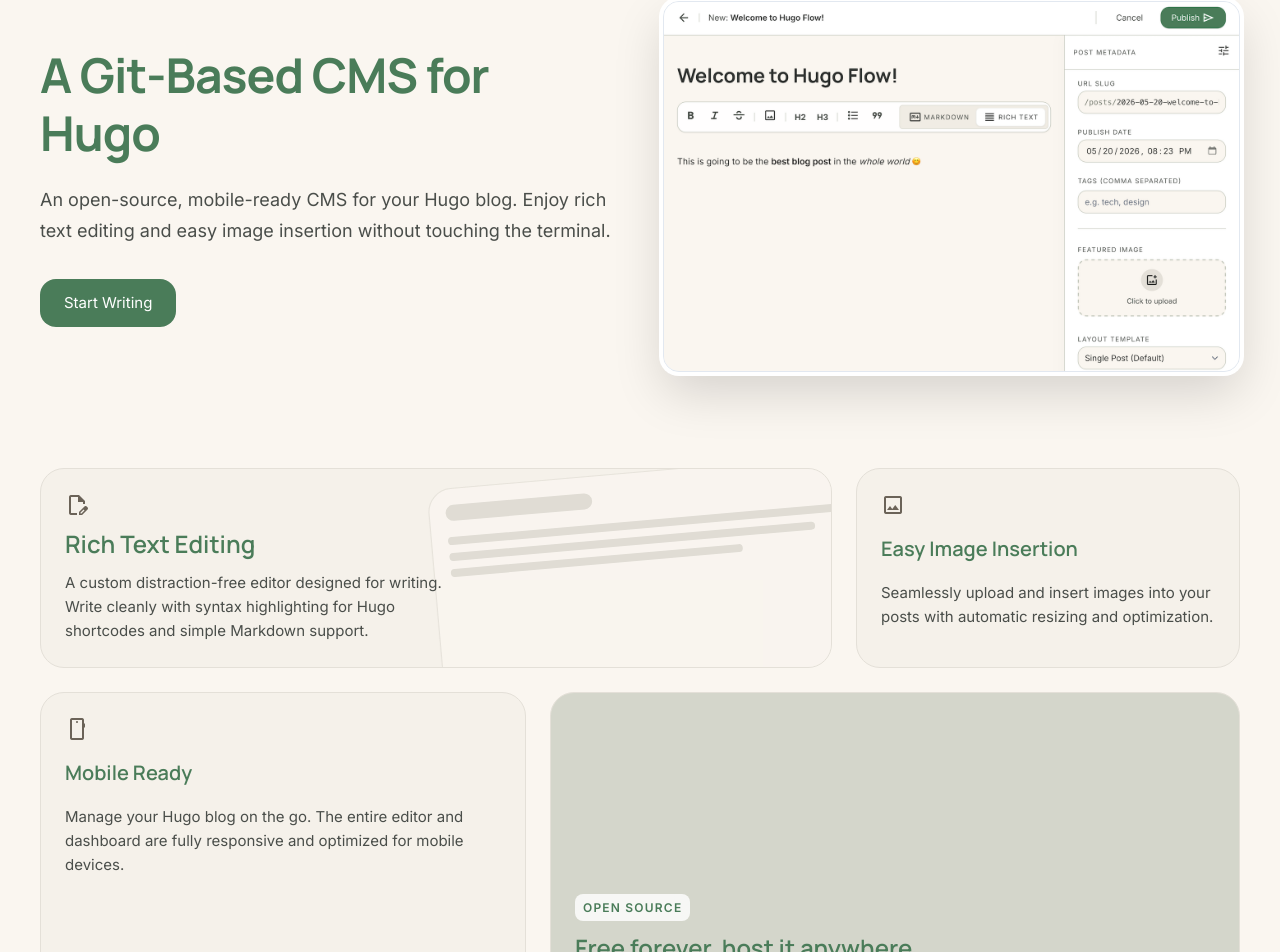
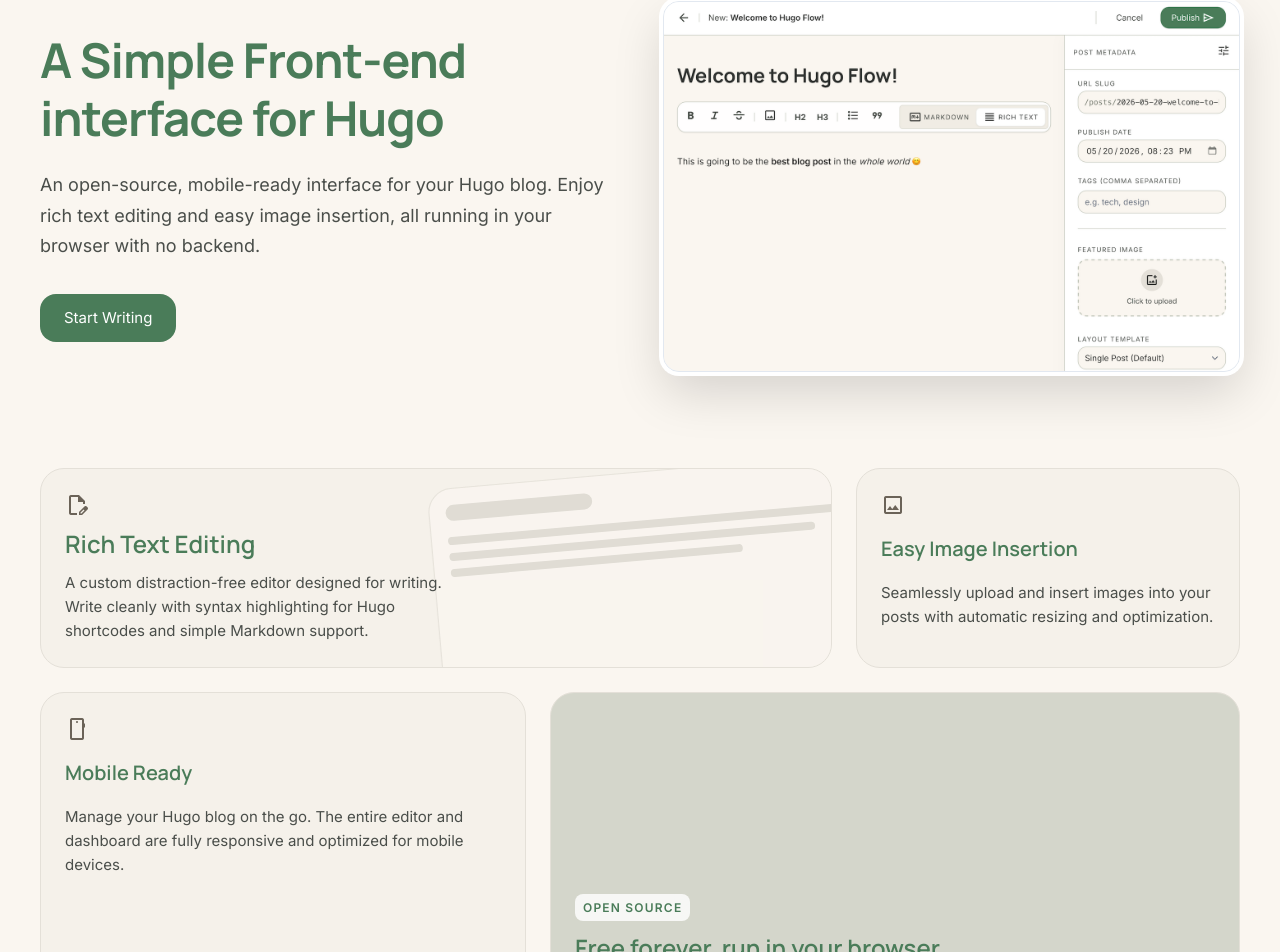
Before and after one commit to arashThr/hugo-cms, a Next.js app: page / in a window 1280 px wide. Shown: the part 183-1135 px from the top of the page. Built offline with nearby package versions, Linux system fonts and the light colour scheme; no server answers.

Commit message:
Update title

```diff
--- a/src/app/layout.tsx
+++ b/src/app/layout.tsx
@@ -10,8 +10,8 @@
 const nunitoSans = Nunito_Sans({ subsets: ["latin"], variable: "--font-nunito-sans" });
 
 export const metadata: Metadata = {
-  title: "HugoFlow - The Modern CMS for Hugo",
-  description: "A clinical, high-velocity content management system designed specifically for Hugo.",
+  title: "HugoFlow - The Modern Git-based Front-end interface for Hugo",
+  description: "A clean, Git-based Front-end interface for Hugo.",
 };
 
 export default function RootLayout({
--- a/src/components/dashboard/LandingPage.tsx
+++ b/src/components/dashboard/LandingPage.tsx
@@ -23,10 +23,10 @@
           {/* Hero Section */}
           <div className="flex-1 text-center md:text-left flex flex-col items-center md:items-start gap-lg">
             <h1 className="font-headline-xl text-[36px] md:text-[48px] leading-[1.2] tracking-[-0.02em] font-bold text-primary max-w-[700px]">
-              A Git-Based CMS for Hugo
+              A Simple Front-end interface for Hugo
             </h1>
             <p className="font-body-lg text-[18px] leading-[1.7] text-on-surface-variant max-w-[600px]">
-              An open-source, mobile-ready CMS for your Hugo blog. Enjoy rich text editing and easy image insertion without touching the terminal.
+              An open-source, mobile-ready interface for your Hugo blog. Enjoy rich text editing and easy image insertion, all running in your browser with no backend.
             </p>
             <div className="flex gap-md mt-sm">
               <button onClick={() => signIn("github")} className="bg-primary text-on-primary font-body-md text-[15px] px-6 py-3 rounded-lg hover:shadow-[0_4px_14px_0_rgba(0,0,0,0.1)] transition-all">
@@ -90,7 +90,7 @@
             <div className="absolute inset-0 bg-primary/10"></div>
             <div className="absolute bottom-[24px] left-[24px] right-[24px]">
               <span className="font-label-caps text-[12px] font-semibold text-primary uppercase tracking-widest bg-white/80 backdrop-blur px-2 py-1 rounded inline-block mb-2">Open Source</span>
-              <p className="font-headline-md text-[24px] font-semibold text-primary">Free forever, host it anywhere.</p>
+              <p className="font-headline-md text-[24px] font-semibold text-primary">Free forever, run in your browser.</p>
             </div>
           </div>
         </section>
```
Also changed, not shown: 1 other file (tests, documents, lock files or other folders).
